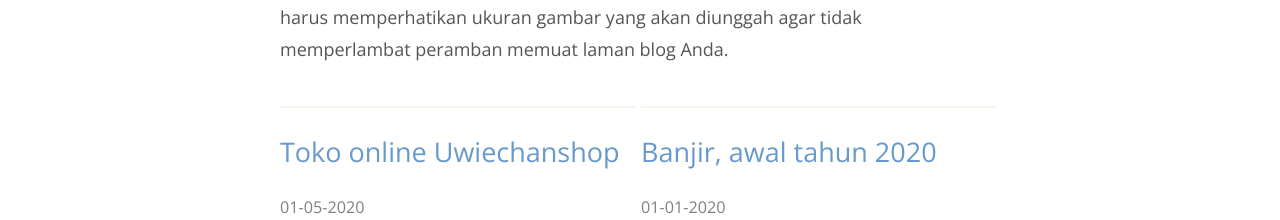
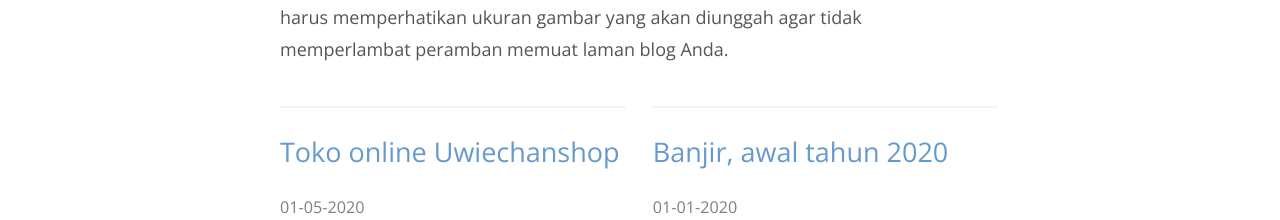
Before and after one commit to krhmwn/krhmwn, a Jekyll site: the page built from index.html, in a window 1280 px wide. Shown: the part 570-790 px from the top of the page. Built offline with Jekyll 4.4.1, drawn with Linux system fonts in a browser that asks for light colours; grey boxes are pictures that could not be loaded.

Commit message:
update v.1.0.25

```diff
--- a/assets/css/main.css
+++ b/assets/css/main.css
@@ -222,7 +222,7 @@
 }
 
 .card {
-width:calc(99% / 2);
+width:calc(96% / 2);
 height:auto;
 display:inline-block;
 vertical-align:top
@@ -232,4 +232,7 @@
 width:calc(99% / 1);
 }
 
+.card:nth-child(3n+3) {
+margin-left: 1.25em;
 }
+}
```
